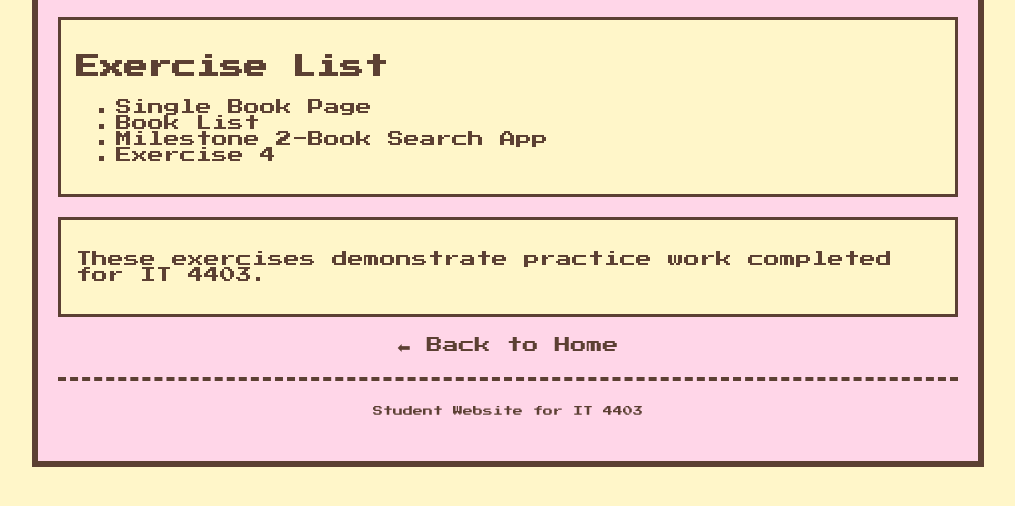
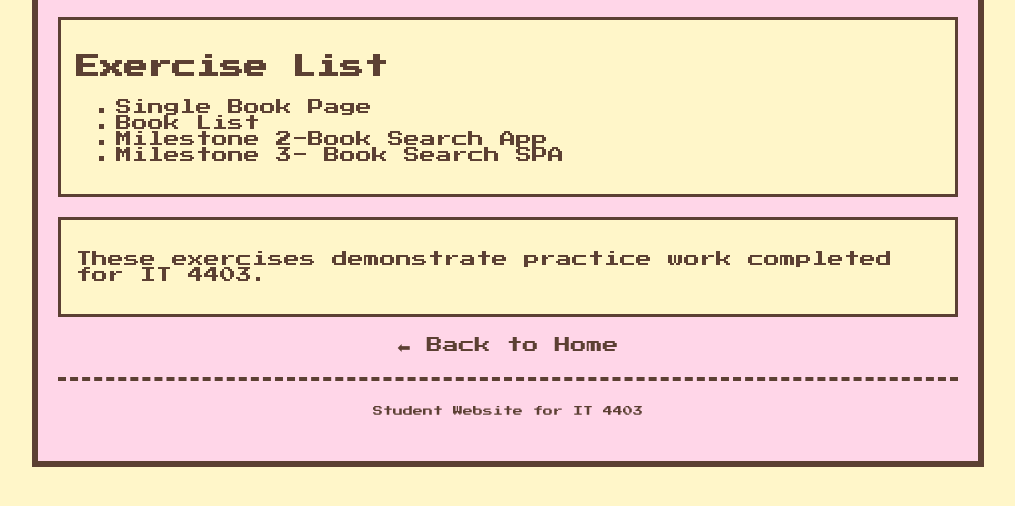
Before and after one commit to seysela/seysela.github.io, a plain HTML site: page exercises.html in a window 1280 px wide. Shown: the part 170-676 px from the top of the page, without its empty margins (132-1147 px from the left). Drawn offline with Linux system fonts and the light colour scheme.

Commit message:
Update exercises.html

```diff
--- a/exercises.html
+++ b/exercises.html
@@ -72,7 +72,7 @@
     <li><a href="single-book.html">Single Book Page</a></li>
     <li><a href="book-list.html">Book List</a></li>
     <li><a href="milestone2/index.html">Milestone 2-Book Search App</a></li>
-    <li><a href="#">Exercise 4</a></li>
+    <li><a href="milestone3/index.html">Milestone 3- Book Search SPA</a></li>
   </ul>
 </section>
 
```
